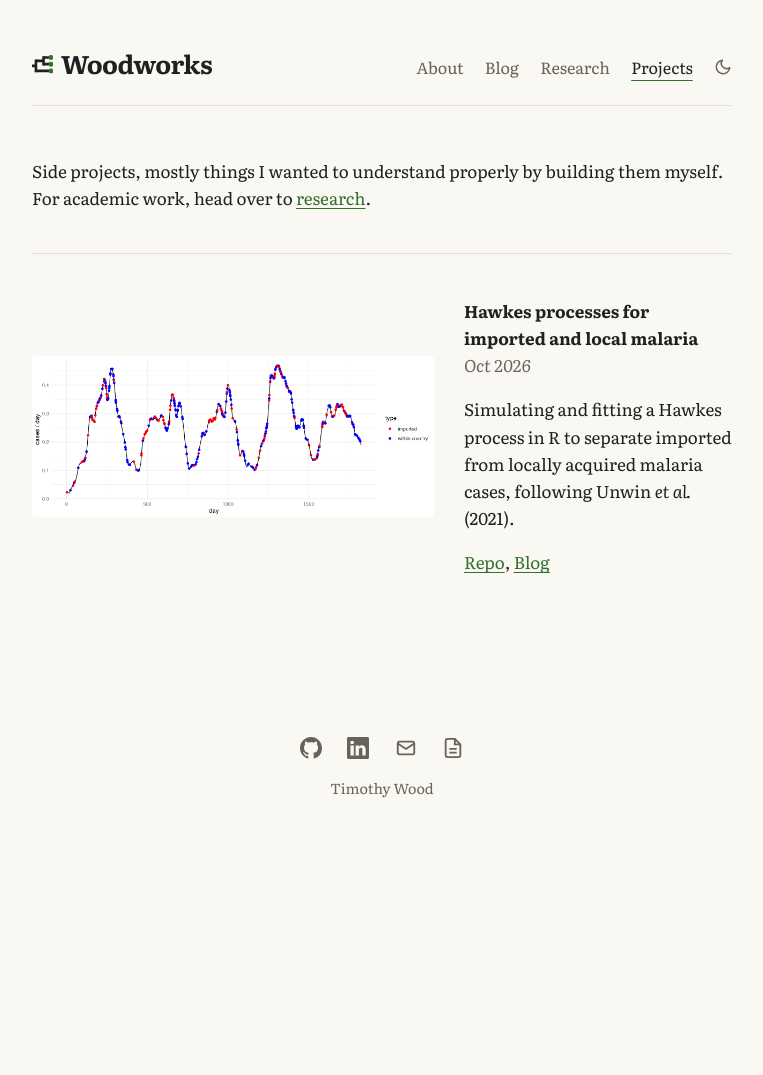
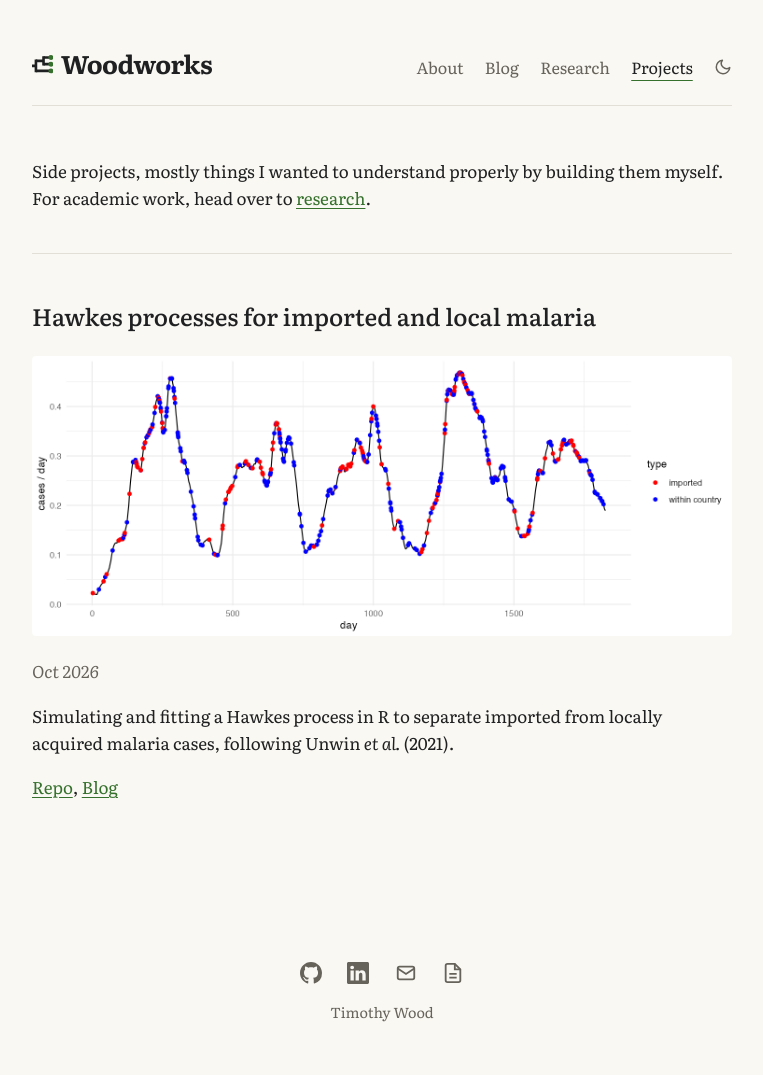
Before and after one commit to timj-wood/timj-wood.github.io, a Jekyll site: the page built from projects.md, in a window 1280 px wide. Shown: the whole page, without its empty margins (258-1021 px from the left). Built offline with Jekyll 4.4.1, drawn with Linux system fonts in a browser that asks for light colours; before the commit the page ends 900 px from its top, so only the background shows below that.

Commit message:
Reformat

```diff
--- a/css/main.css
+++ b/css/main.css
@@ -210,8 +210,11 @@ mjx-container { overflow-x: auto; overflow-y: hidden; }
 .entry-figure-link { display: block; }
 /* Research / Projects: figure beside a short card (when, summary, links), stmorse-style */
 .entry-body.split { display: grid; grid-template-columns: minmax(0, 1fr) minmax(0, 1fr); gap: 1.75rem; align-items: center; }
-.entry-body.split.wide { grid-template-columns: minmax(0, 3fr) minmax(0, 2fr); }
 .entry-card > :first-child { margin-top: 0; }
 .entry-card > :last-child { margin-bottom: 0; }
 .entry-summary { margin: 0.5rem 0; }
-@media (max-width: 600px) { .entry-body.split, .entry-body.split.wide { grid-template-columns: 1fr; gap: 1rem; } }
+@media (max-width: 600px) { .entry-body.split { grid-template-columns: 1fr; gap: 1rem; } }
+/* Projects: wide figure on its own row under the title, text underneath */
+.entry-body.stacked .entry-figure { display: block; width: 100%; margin: 0 0 1.25rem; }
+.entry-body.stacked .entry-figure-link { display: block; }
+.entry-body.stacked > :last-child { margin-bottom: 0; }
--- a/projects.md
+++ b/projects.md
@@ -4,19 +4,18 @@ permalink: /projects/
 hide_title: true
 ---
 {%- comment -%}
-  One <section class="entry"> per project: figure on the left (linking to the repo), a short card on the right
-  (title, date, a one- or two-sentence summary, links). The full write-up lives in the blog post.
+  One <section class="entry"> per project: title, then the figure at full width (linking to the repo),
+  then the date, a one- or two-sentence summary and links. The full write-up lives in the blog post.
   Copy a block to add a new one.
 {%- endcomment -%}
 <p class="page-intro">Side projects, mostly things I wanted to understand properly by building them myself. For academic work, head over to <a href="{{ '/research/' | relative_url }}">research</a>.</p>
 
 <section class="entry" id="hawkes-malaria">
-  <div class="entry-body split wide">
+  <h2>Hawkes processes for imported and local malaria</h2>
+  <div class="entry-body stacked">
     <a class="entry-figure-link" href="https://github.com/timj-wood/hawkes-malaria" target="_blank" rel="noopener"><img class="entry-figure" src="{{ '/images/hawkes/simulated_outbreak_r.png' | relative_url }}" alt="Simulated malaria outbreak with imported and locally acquired cases"></a>
-    <div class="entry-card">
-      <p><strong class="entry-title">Hawkes processes for imported and local malaria</strong><br><span class="entry-meta">Oct 2026</span></p>
-      <p class="entry-summary">Simulating and fitting a Hawkes process in R to separate imported from locally acquired malaria cases, following Unwin <em>et al.</em> (2021).</p>
-      <p class="entry-links"><a href="https://github.com/timj-wood/hawkes-malaria">Repo</a>, <a href="{{ '/posts/hawkes-processes/' | relative_url }}">Blog</a></p>
-    </div>
+    <p class="entry-meta">Oct 2026</p>
+    <p class="entry-summary">Simulating and fitting a Hawkes process in R to separate imported from locally acquired malaria cases, following Unwin <em>et al.</em> (2021).</p>
+    <p class="entry-links"><a href="https://github.com/timj-wood/hawkes-malaria">Repo</a>, <a href="{{ '/posts/hawkes-processes/' | relative_url }}">Blog</a></p>
   </div>
 </section>
```
Also changed, not shown: 2 other files.
